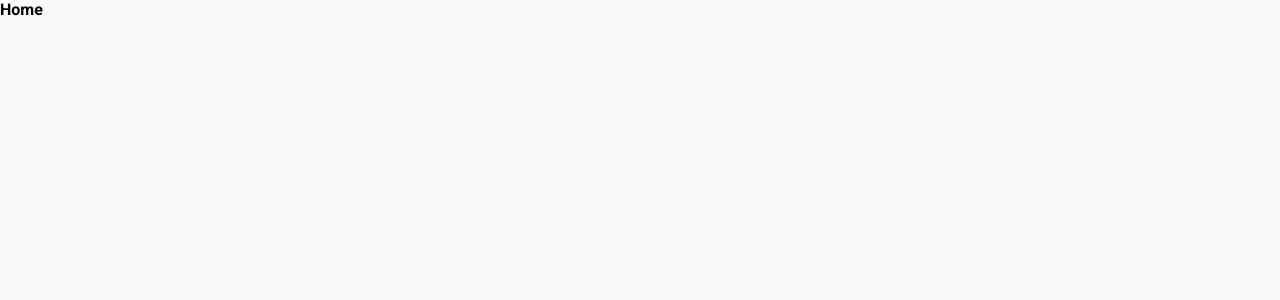
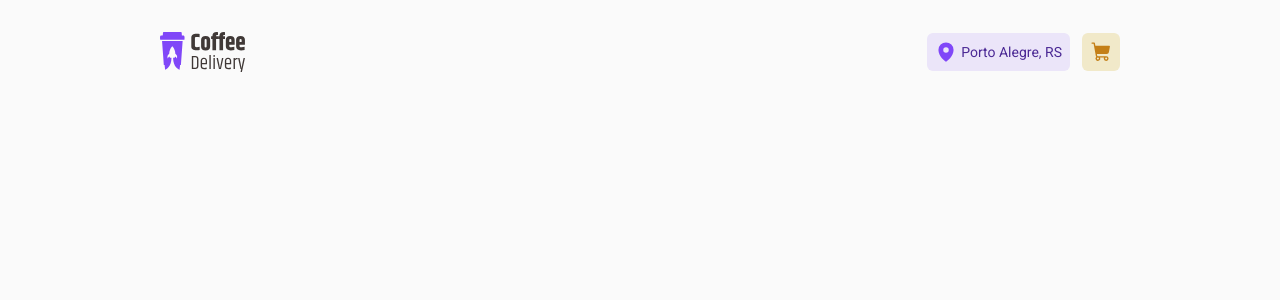
Before and after one commit to wander-alves/coffee-delivery, a React (Vite) app: page / in a window 1280 px wide. Shown: the top 300 px of the page. Built offline with nearby package versions, Linux system fonts and the light colour scheme.

Commit message:
feat: creating application header

```diff
--- a/src/app.tsx
+++ b/src/app.tsx
@@ -1,9 +1,15 @@
+import { BrowserRouter } from 'react-router-dom';
+import { Router } from './routes';
 import './styles/global.css';
+import { ThemeProvider } from 'styled-components';
+import { defaulTheme } from './styles/theme/default';
 
 export function App(){
   return (
-    <div>
-      <h1>Home</h1>
-    </div>
+    <ThemeProvider theme={defaulTheme}>
+      <BrowserRouter>
+        <Router />
+      </BrowserRouter>
+    </ThemeProvider>
   )
 }
--- /dev/null
+++ b/src/components/header/index.tsx
@@ -0,0 +1,21 @@
+import { MapPinIcon, ShoppingCartIcon } from "@phosphor-icons/react";
+import { CartItemsContainer, CustomerLocationAndCart, HeaderContainer } from "./styles";
+import { Link } from "react-router-dom";
+
+export function Header(){
+  return (
+    <HeaderContainer>
+      <img src="/logo.svg" />
+      <CustomerLocationAndCart>
+        <span>
+          <MapPinIcon weight="fill" size={22}/>
+          Porto Alegre, RS
+        </span>
+        <Link to='/checkout'>
+          <ShoppingCartIcon weight="fill" size={22}/>
+          <CartItemsContainer isVisible={false}>3</CartItemsContainer>
+        </Link>
+      </CustomerLocationAndCart>
+    </HeaderContainer>
+  )
+}
--- /dev/null
+++ b/src/components/header/styles.ts
@@ -0,0 +1,71 @@
+import styled from 'styled-components';
+
+export const HeaderContainer = styled.header`
+  display: flex;
+  justify-content: space-between;
+  padding: 3.2rem 16rem;
+`;
+
+export const CustomerLocationAndCart = styled.div`
+  display: flex;
+  gap: 1.2rem;
+  align-items: center;
+  justify-content: center;
+
+  &>span, &>a {
+    padding: 0.8rem;
+    display: flex;
+    align-items: center;
+    justify-content: center;
+    border-radius: 6px;
+    gap: 0.4rem;
+  }
+
+  &>span {
+    min-width: fit-content;
+    font: ${ ({theme}) => theme.fonts['text-s']};
+
+    color: ${({theme}) => theme.colors['purple-dark']};
+    background-color:${({theme}) => theme.colors['purple-light']};
+    & svg {
+      fill: ${({theme}) => theme.colors.purple};
+    }
+  }
+  &>a{
+    position: relative;
+    background-color:${({theme}) => theme.colors['yellow-light']};
+    & svg {
+      fill: ${({theme}) => theme.colors['yellow-dark']};
+    }
+  }
+`;
+
+interface CartItemsContainerProps {
+  isVisible: boolean;
+}
+
+export const CartItemsContainer = styled.span<CartItemsContainerProps>`
+  position: absolute;
+  right: -0.8rem;
+  top: -0.8rem;
+
+  width: 2rem;
+  height: 2rem;
+
+  display: flex;
+  align-items: center;
+  justify-content: center;
+  border-radius: 999px;
+
+  background-color: ${({theme})=> theme.colors['yellow-dark']};
+  color: ${({theme})=> theme.colors.white};
+  font: ${({theme})=> theme.fonts['text-s-bold']};
+
+  transition: opacity 0.2s;
+  opacity: ${({isVisible})=> {
+    if(isVisible){
+      return 1;
+    }
+    return 0;
+  }};
+`;
--- /dev/null
+++ b/src/layout/default/index.tsx
@@ -0,0 +1,11 @@
+import { Outlet } from "react-router-dom";
+import { Header } from "../../components/header";
+
+export function DefaultLayout(){
+  return (
+    <>
+      <Header />
+      <Outlet />
+    </>
+  )
+}
--- /dev/null
+++ b/src/routes.tsx
@@ -0,0 +1,11 @@
+import { Routes, Route } from "react-router-dom";
+import { DefaultLayout } from "./layout/default";
+
+export function Router(){
+  return(
+    <Routes>
+      <Route path="/" element={<DefaultLayout />}>
+      </Route>
+    </Routes>
+  )
+}
```
